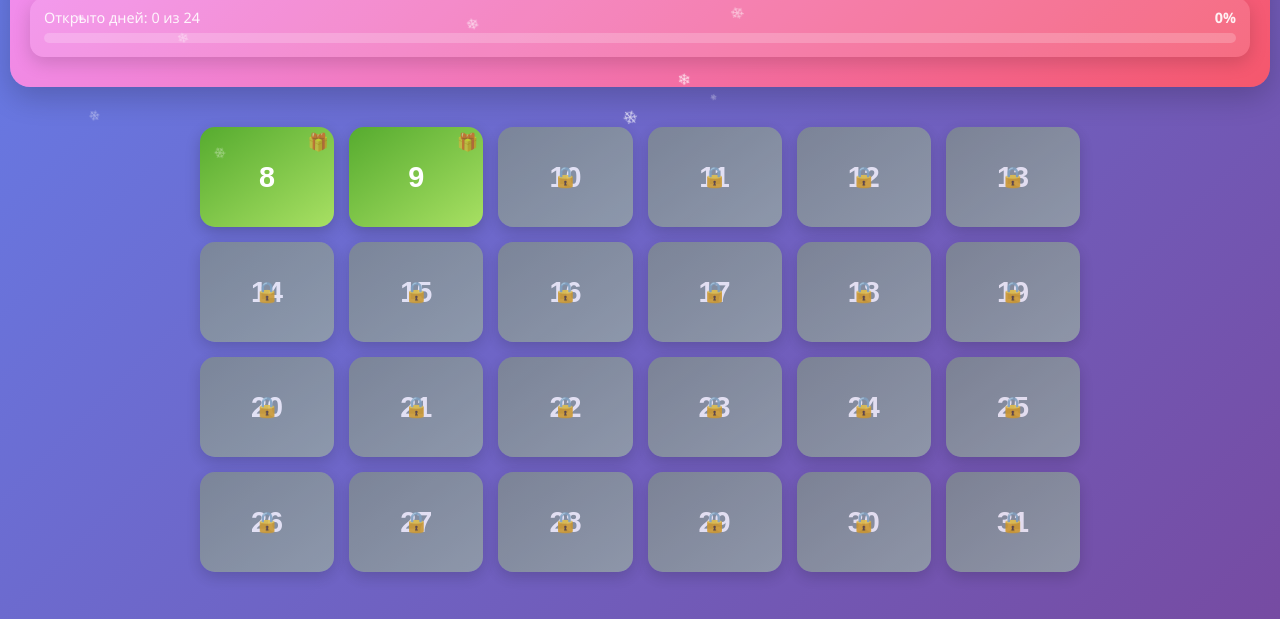
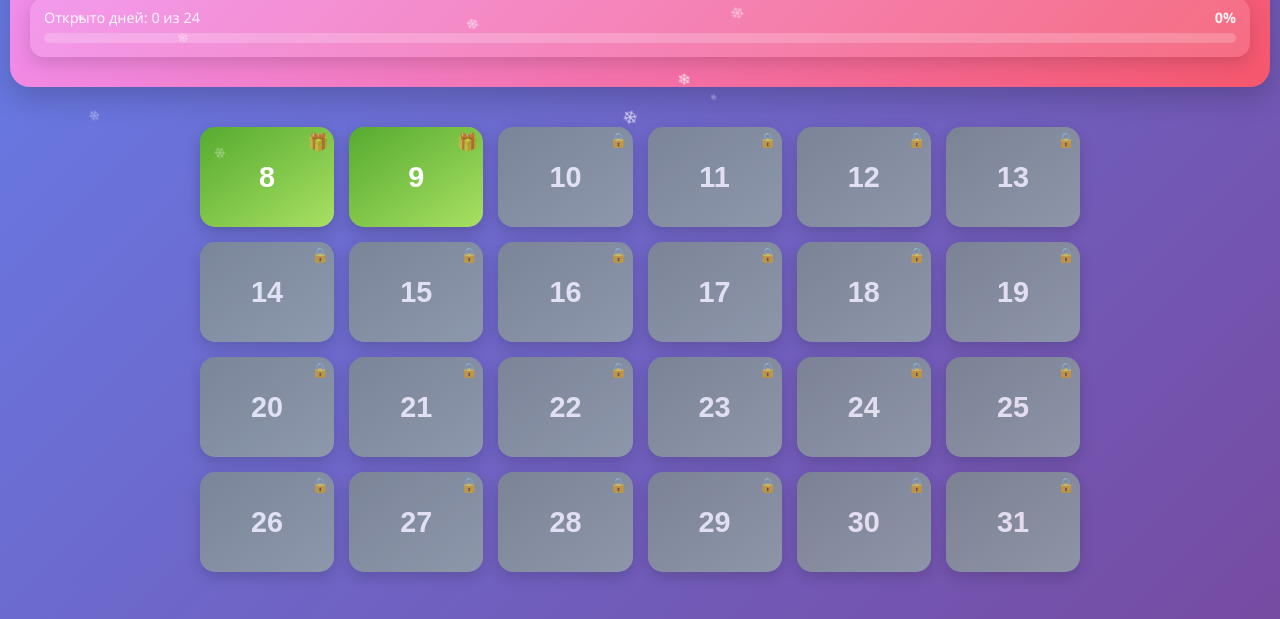
Before and after one commit to wolsfy/advent-calendar-2025, a plain HTML site: page index.html in a window 1280 px wide. Shown: the part 181-800 px from the top of the page. Drawn offline with Linux system fonts and the light colour scheme.

Commit message:
Замочки перемещены в правый верхний угол, чтобы не перекрывать цифры

```diff
--- a/style.css
+++ b/style.css
@@ -152,7 +152,9 @@ header p {
 .calendar-day.day-opened::before {
     content: '✅' !important;
     opacity: 0.9 !important;
-    font-size: 0.7em !important;
+    font-size: 0.6em !important;
+    top: 5px !important;
+    right: 5px !important;
 }
 
 .calendar-day.day-locked {
@@ -163,12 +165,10 @@ header p {
 
 .calendar-day.day-locked::before {
     content: '🔒' !important;
-    opacity: 0.9 !important;
-    font-size: 0.7em !important;
-    top: 50% !important;
-    left: 50% !important;
-    transform: translate(-50%, -50%) !important;
-    right: auto !important;
+    opacity: 0.8 !important;
+    font-size: 0.5em !important;
+    top: 5px !important;
+    right: 5px !important;
 }
 
 .calendar-day.day-locked:hover {
```
